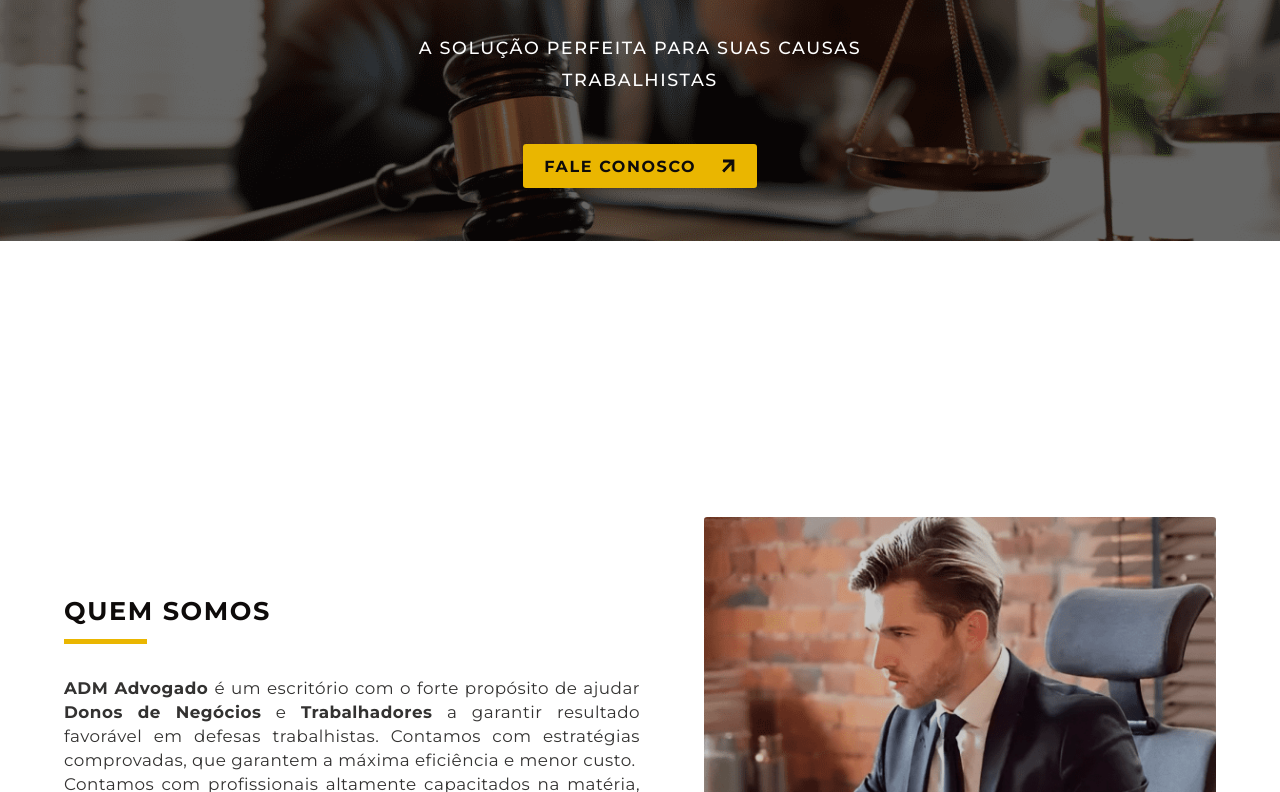
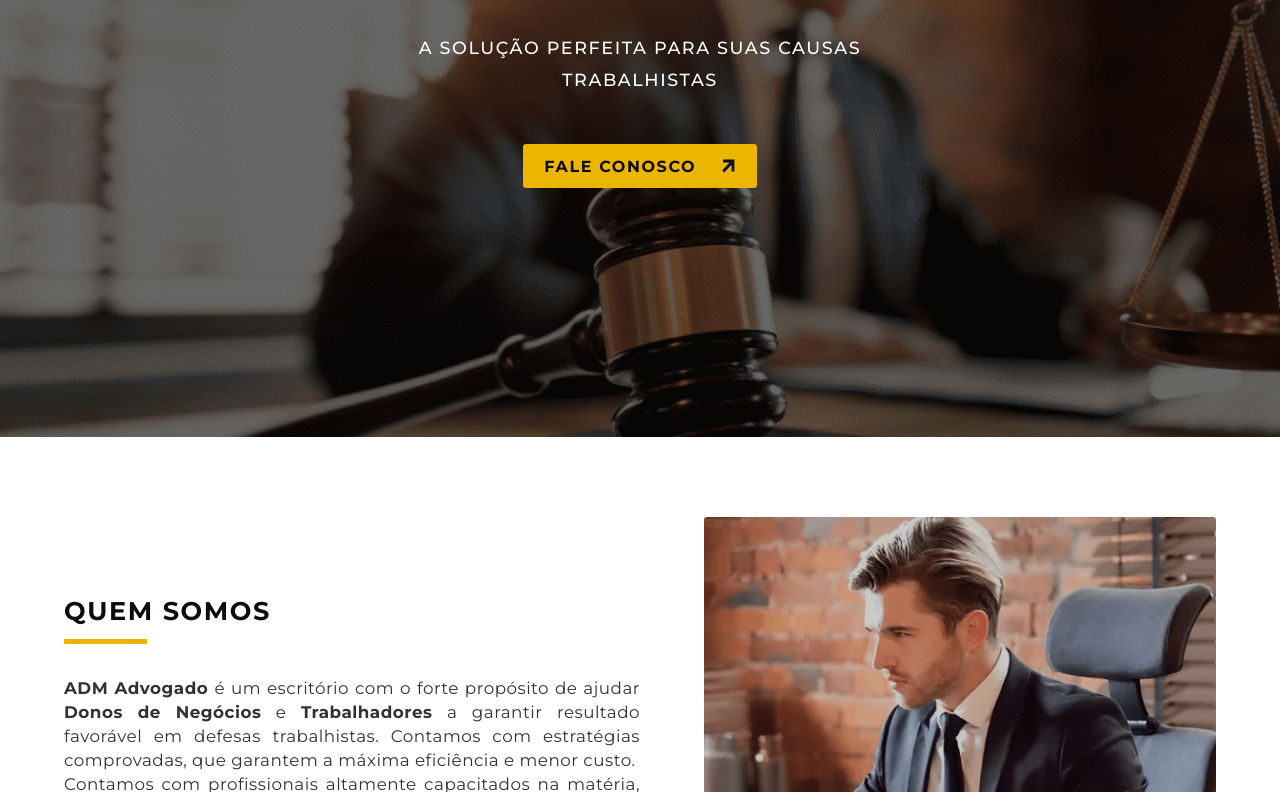
Before and after one commit to tiihzin/Adm, a plain HTML site: page index.html in a window 1280 px wide. Shown: the part 363-1155 px from the top of the page. Drawn offline with Linux system fonts and the light colour scheme.

Commit message:
Add new version CSS
cara, ainda bem que ninguém vai ler os Commits

```diff
--- a/style.css
+++ b/style.css
@@ -9,6 +9,11 @@
     text-decoration: none;
     font-family:  'Montserrat', sans-serif;
     transition: all 100ms ease-in-out;
+}
+
+body{
+    width: 100%;
+    height: 100vh;
 }
 
 
@@ -213,7 +218,7 @@ background: #0084ff;
     flex-direction: column; /*Determina como vao ser mostrados os itens em um display flex (Linhas ou Colunas)*/
     height: 100vh; /*Altura da div #Home (NO CASO O 100VH SIGNIFICA QUE ELA VAI OCUPAR 100% DA TELA VH = ViewPort Heigth*/
     width: 100%;
-    background-size: contain;
+    background-size:cover;
 
 }
 
```
